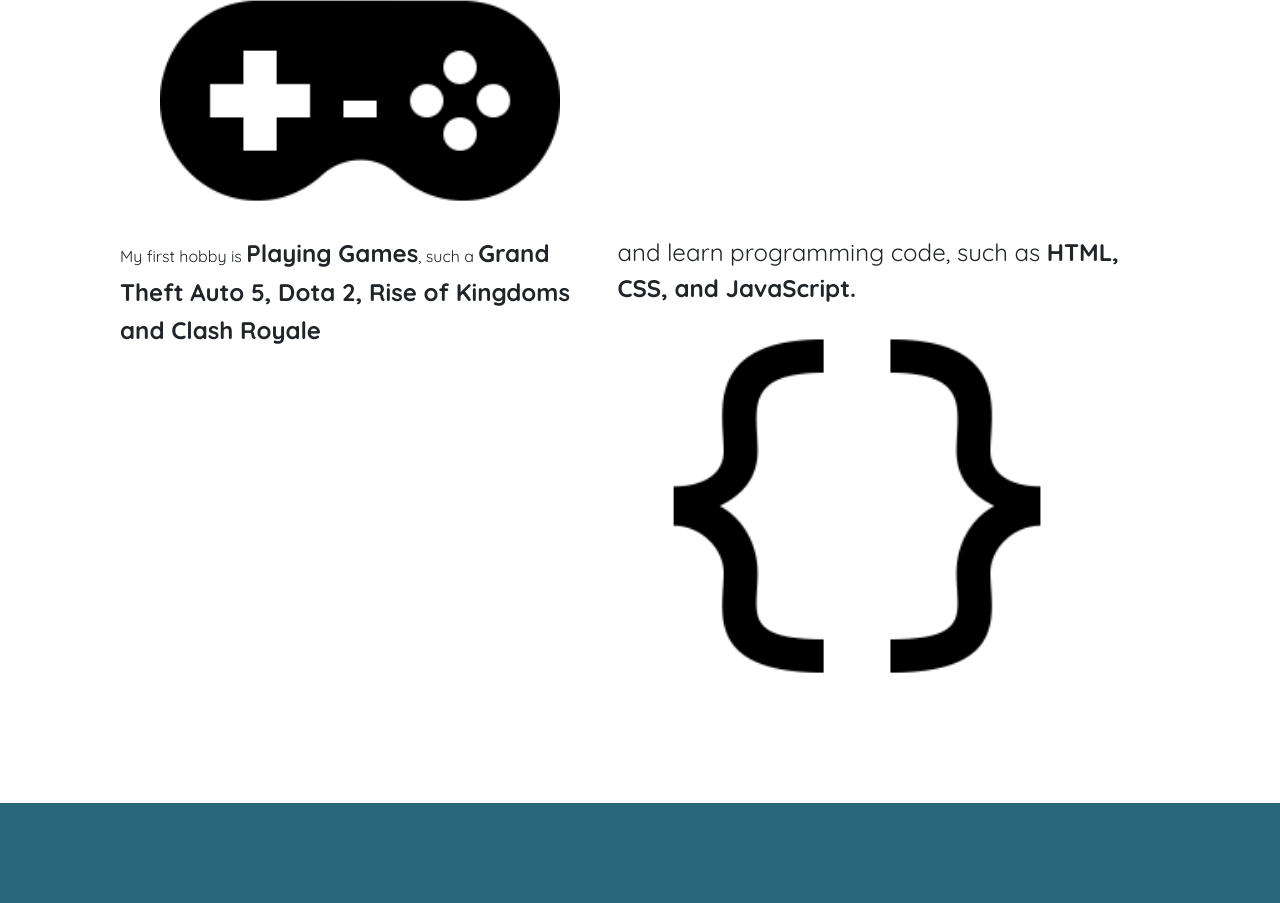
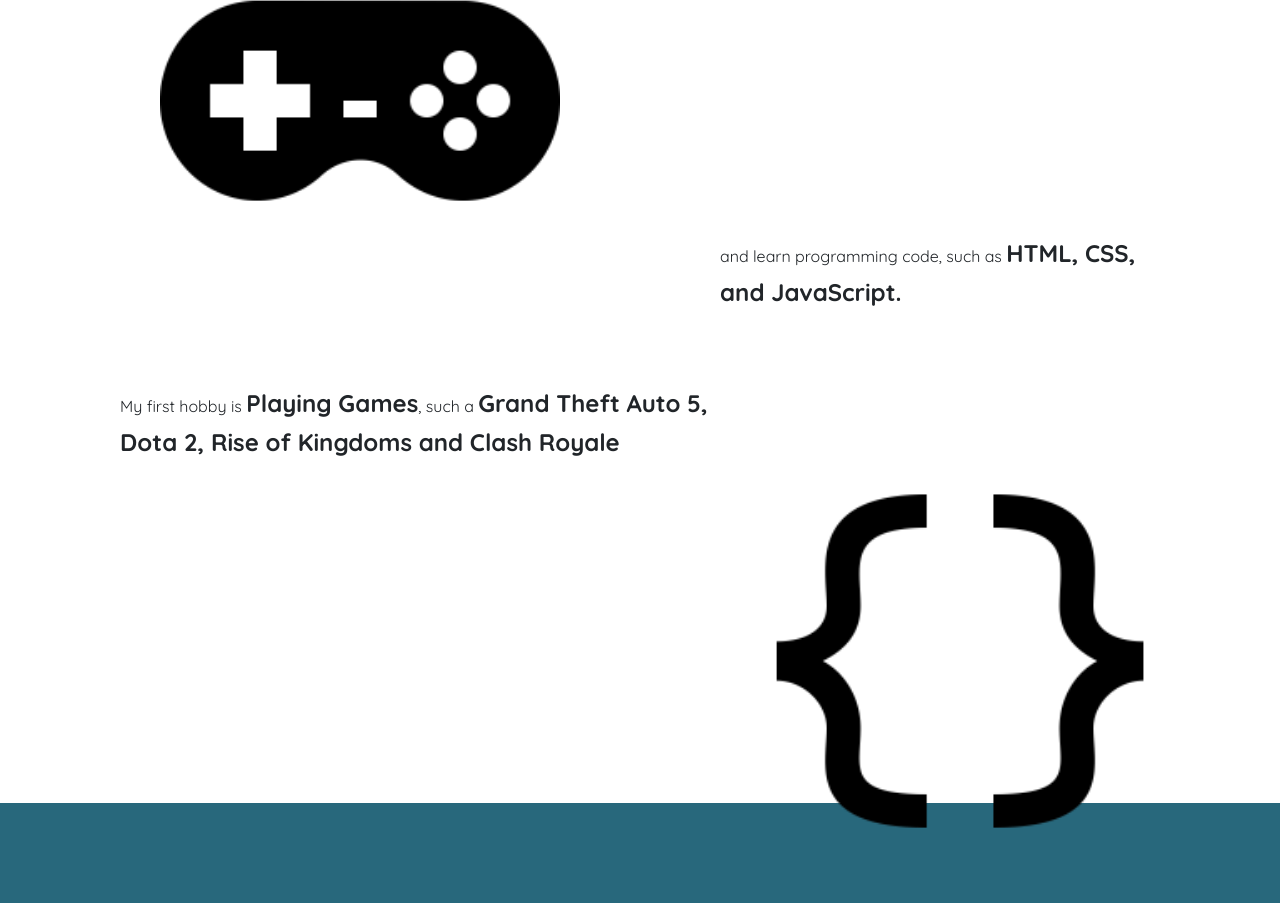
Before and after one commit to geraldos/exercise-build-frontEnd, a plain HTML site: page index.html in a window 1280 px wide. Shown: the part 3597-4500 px from the top of the page. Drawn offline with nearby package versions, Linux system fonts and the light colour scheme.

Commit message:
update style hobbies

```diff
--- a/assets/styles/main.mobile.css
+++ b/assets/styles/main.mobile.css
@@ -110,3 +110,12 @@
 .icon-hobbies {
     margin-left: 40px;
 }
+
+.texts-hobbies1 {
+    margin-top: 10px;
+    margin-bottom: 50px;
+}
+
+.texts-hobbies2 {
+    margin-bottom: 10px;
+}
--- a/assets/styles/main.style.css
+++ b/assets/styles/main.style.css
@@ -265,6 +265,15 @@
      color: white;
  }
 
+ .texts-hobbies1 {
+     margin-top: 150px;
+ }
+
+ .texts-hobbies2 {
+     margin-bottom: 150px;
+ }
+
+
  .footer {
      background: #2d758b;
      color: white;
--- a/index.html
+++ b/index.html
@@ -291,11 +291,13 @@
                         <div class="hobbies1">
                             <img border="0" alt="smile" src="./assets/img/icons/gamepad.png" width="400" height="400"
                                 class="icon-hobbies">
-                            <p>My first hobby is <strong>Playing Games</strong>, such a <strong>Grand Theft Auto 5, Dota
+                            <p class="texts-hobbies1">My first hobby is <strong>Playing Games</strong>, such a
+                                <strong>Grand Theft Auto 5, Dota
                                     2, Rise of Kingdoms and Clash Royale</strong></p>
                         </div>
                         <div class="hobbies2">
-                            and learn programming code, such as <strong>HTML, CSS, and JavaScript.</strong>
+                            <p class="texts-hobbies2">and learn programming code, such as <strong>HTML, CSS, and
+                                    JavaScript.</strong></p>
                             <img border="0" alt="smile" src="./assets/img/icons/codes.png" width="400" height="400"
                                 class="icon-hobbies">
                         </div>
@@ -336,15 +338,13 @@
 
                                     <p class="h1 mb-4">Contact us</p>
 
-                                    <!-- Name -->
                                     <input type="text" id="defaultContactFormName"
                                         class="form-control form-control-lg mb-4" placeholder="Name">
 
-                                    <!-- Email -->
                                     <input type="email" id="defaultContactFormEmail"
                                         class="form-control form-control-lg mb-4" placeholder="E-mail">
 
-                                    <!-- Subject -->
+
                                     <label>Subject</label>
                                     <select class="browser-default custom-select form-control-lg mb-4">
                                         <option value="" disabled>Choose option</option>
@@ -354,24 +354,20 @@
                                         <option value="4">Feature request</option>
                                     </select>
 
-                                    <!-- Message -->
                                     <div class="form-group">
                                         <textarea class="form-control form-control-lg rounded-0"
                                             id="exampleFormControlTextarea2" rows="3" placeholder="Message"></textarea>
                                     </div>
 
-                                    <!-- Copy -->
                                     <div class="custom-control custom-checkbox mb-4">
                                         <input type="checkbox" class="custom-control-input" id="defaultContactFormCopy">
                                         <label class="custom-control-label" for="defaultContactFormCopy">Send me a copy
                                             of this message</label>
                                     </div>
 
-                                    <!-- Send button -->
                                     <button class="btn btn-info btn-block" type="submit">Send</button>
+                                </form>
 
-                                </form>
-                                <!-- Default form contact -->
                             </div>
 
                         </div>
```
